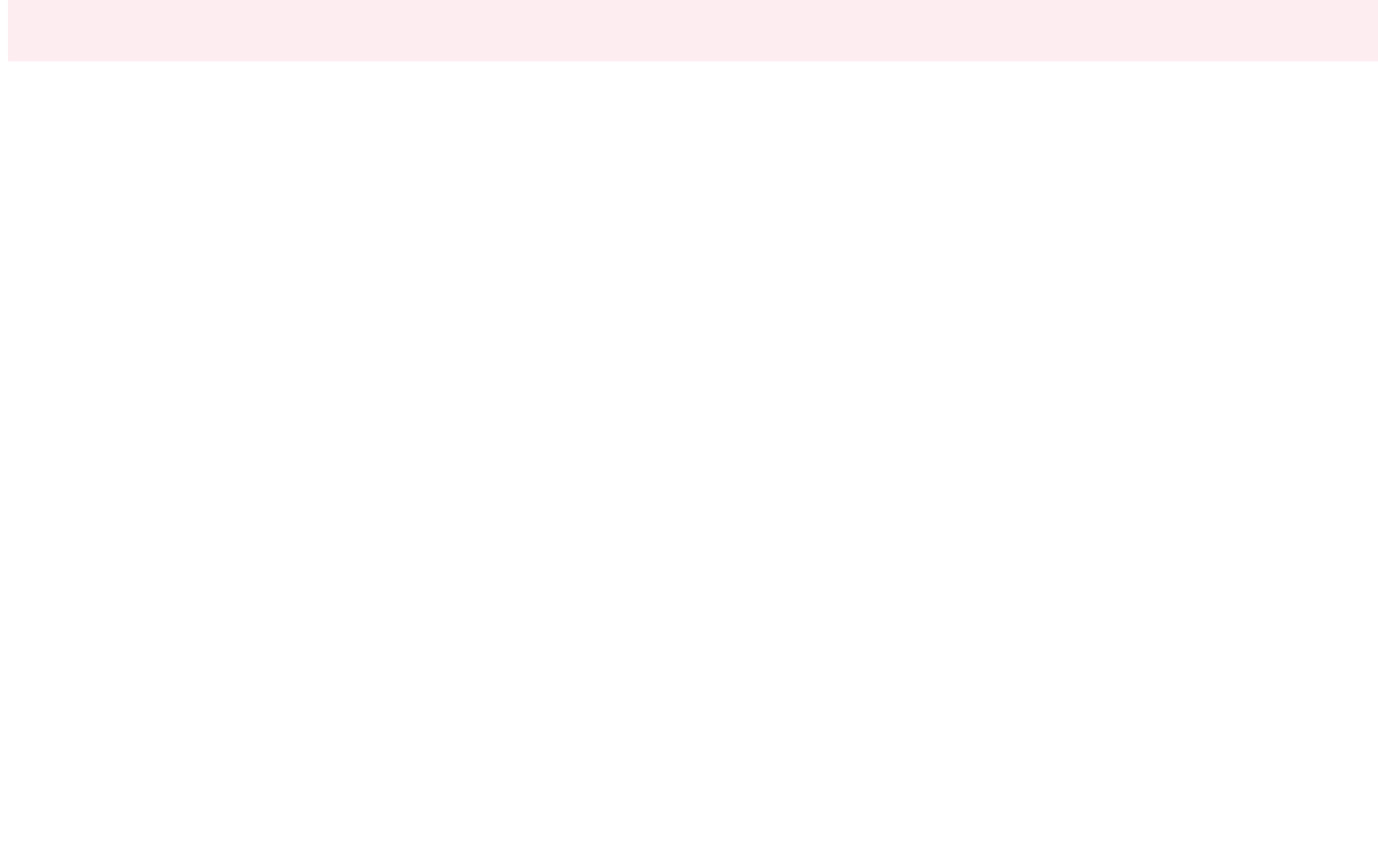
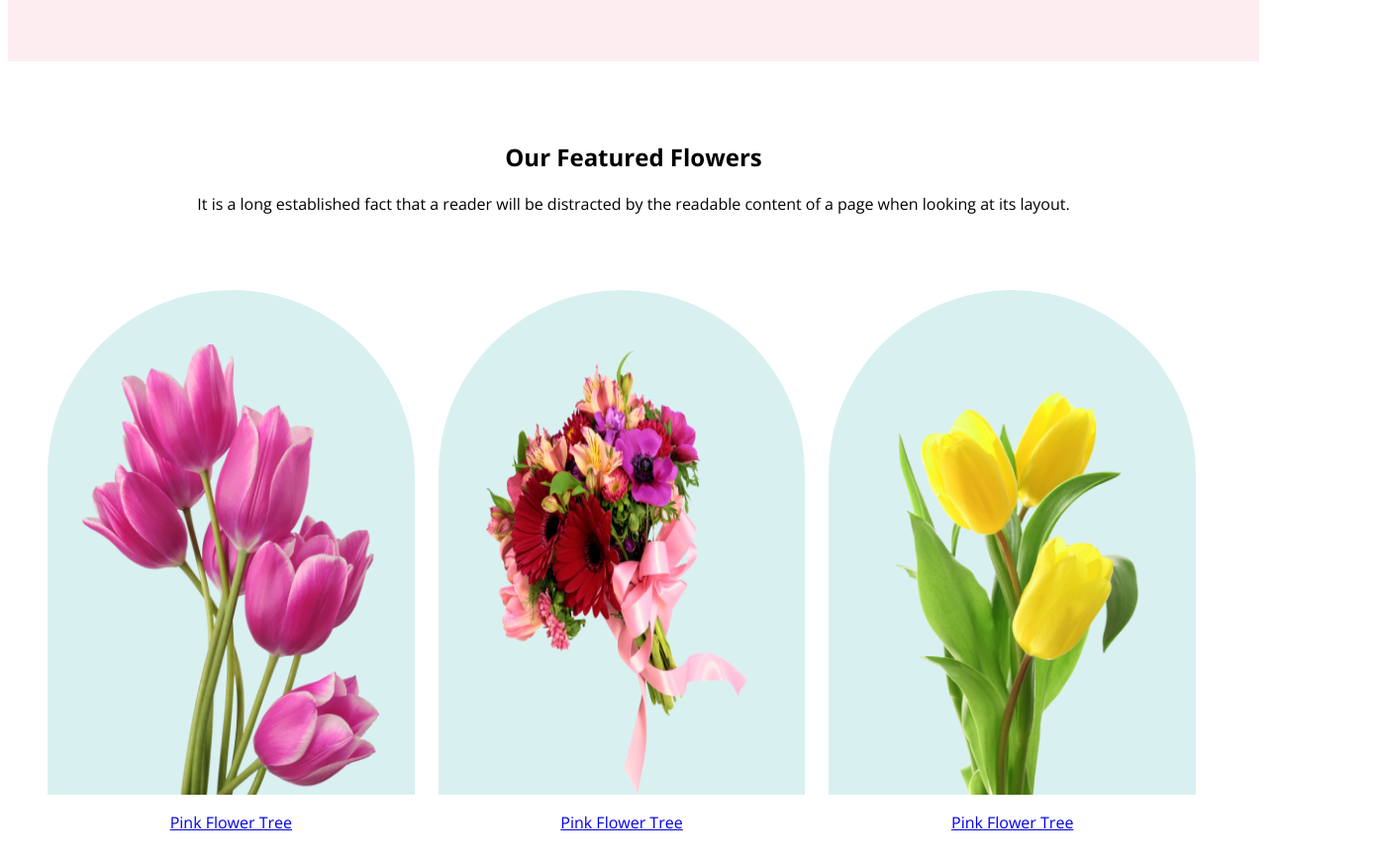
Before and after one commit to rifat-sarker/flower-shop-assignment, a plain HTML site: page index.html in a window 1280 px wide. Shown: the part 571-1444 px from the top of the page at 99% size, 1392 px wide, since content can reach past the window. Before the commit the page ends 800 px from the top, so only its background shows below. Drawn offline with nearby package versions, Linux system fonts and the light colour scheme.

Commit message:
flower section added

```diff
--- a/index.html
+++ b/index.html
@@ -27,6 +27,29 @@
             <img class="img" src="/Flower Asset/pngwing 10.png" alt="">
         </div>
     </header>
+    <main>
+        <section>
+            <div class="flower-heading">
+                <h1>Our Featured Flowers</h1>
+                <p>It is a long established fact that a reader will be distracted by the readable content of a page when
+                    looking at its layout.</p>
+            </div>
+            <div class="flower-container">
+                <div class="flower">
+                    <img class="flower-img" src="/Flower Asset/pngwing 6.png" alt="">
+                    <a href="#">Pink Flower Tree</a>
+                </div>
+                <div class="flower">
+                    <img class="flower-img" src="/Flower Asset/pngwing 5.png" alt="">
+                    <a href="#">Pink Flower Tree</a>
+                </div>
+                <div class="flower">
+                    <img class="flower-img" src="/Flower Asset/pngwing 7.png" alt="">
+                    <a href="#">Pink Flower Tree</a>
+                </div>
+            </div>
+        </section>
+    </main>
 </body>
 
 </html>
--- a/style.css
+++ b/style.css
@@ -2,6 +2,7 @@ body {
     font-family: 'Lato', sans-serif;
     font-family: 'Open Sans', sans-serif;
 }
+
 /* header starts here */
 .header-container {
     display: flex;
@@ -9,17 +10,18 @@ body {
     justify-content: space-between;
     align-items: center;
     padding: 60px;
-    width: 100%;
     gap: 50px;
 }
 
 .heading-title {
     font-size: 55px;
 }
-.heading-desc{
+
+.heading-desc {
     font-size: 15px;
     padding: 5px 0px;
 }
+
 .img {
     height: 500px;
     width: 500px;
@@ -33,3 +35,39 @@ body {
     color: #fff;
     font-weight: bold;
 }
+
+/* main section starts */
+.flower-heading {
+    text-align: center;
+    padding: 20px;
+    margin-top: 40px;
+}
+
+.flower-container {
+    display: flex;
+    justify-content: center;
+    align-items: center;
+    padding: 40px;
+    background: #FFF;
+    margin-bottom: 30px;
+}
+
+.flower {
+    text-align: center;
+    border-radius: 300px 300px 0px 0px;
+    background: rgba(5, 151, 160, 0.15);
+    width: 400px;
+    height: 500px;
+    margin-right: 24px;
+    padding: 5px;
+    align-items: center;
+    justify-content: center;
+}
+
+.flower-img {
+    width: 300px;
+    height: 455px;
+    margin-bottom: 10px;
+    margin-top: 30px;
+    padding: 20px 30px 2px 30px;
+}
```
